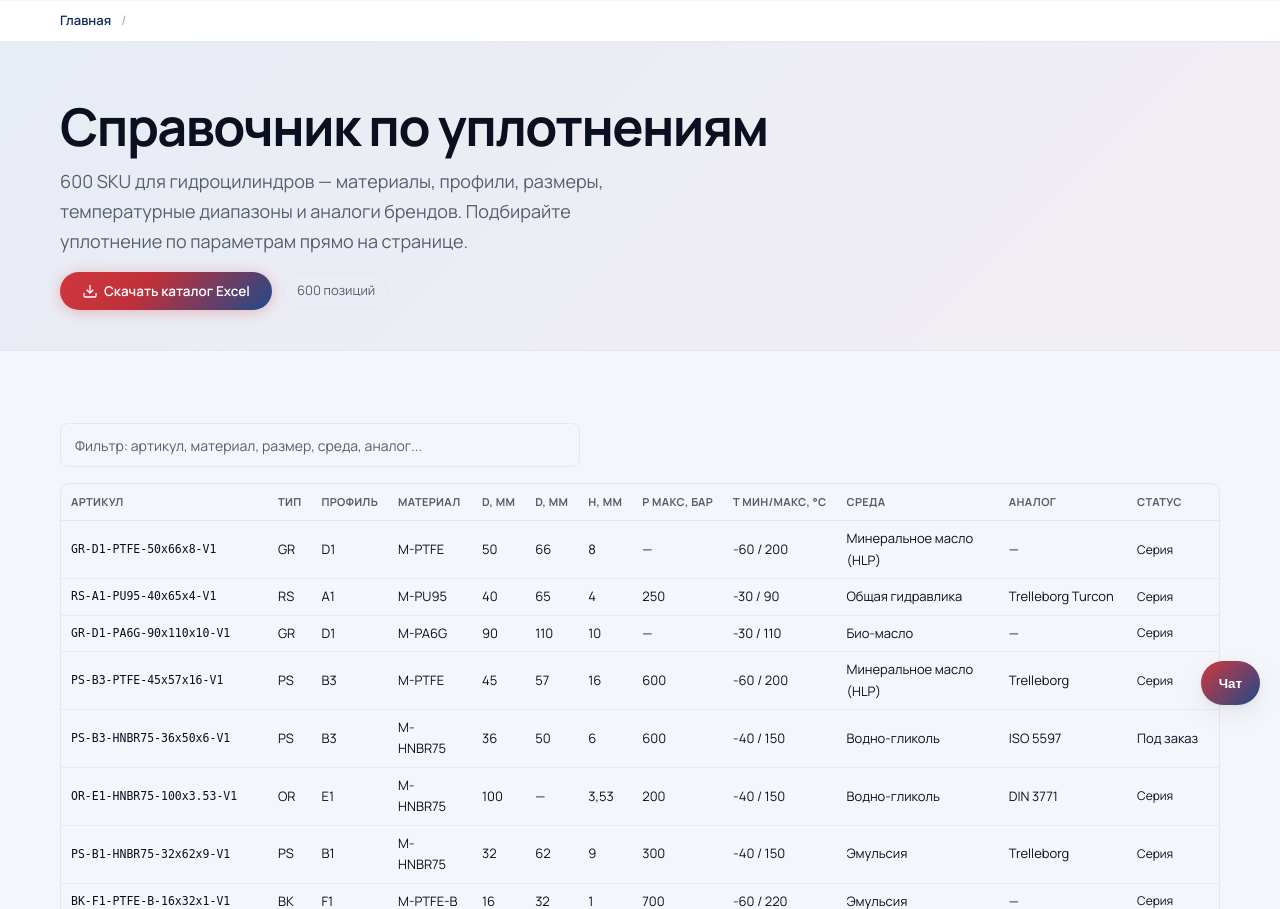
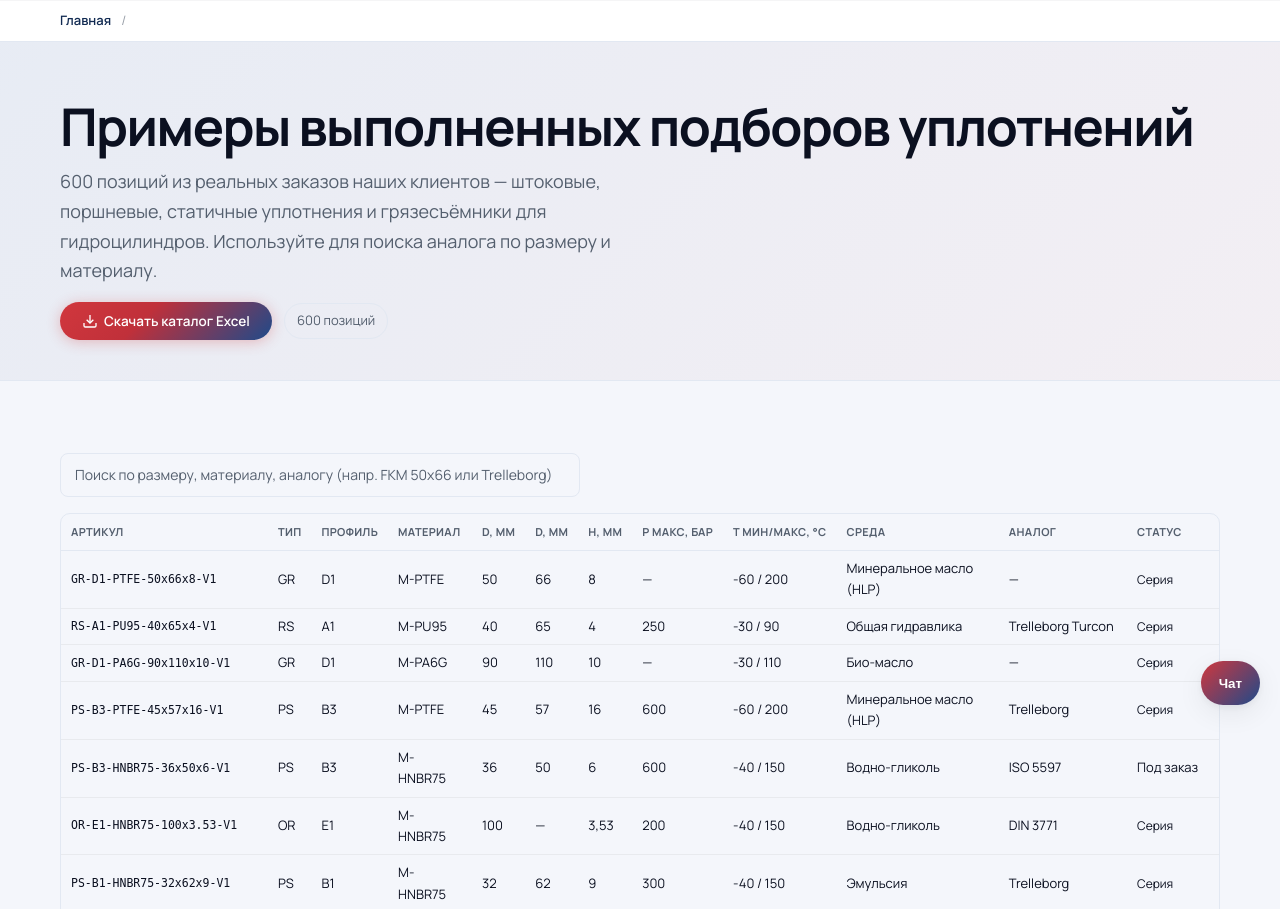
Before and after one commit to ITENCH21/westseal, a Django app: page /guide/ in a window 1280 px wide. Shown: the part 75-984 px from the top of the page. Run offline with Django 5.2, Linux system fonts and the light colour scheme; data comes from the database, SQL or seed files in the repository; data that the repository does not hold is empty; parts of the project's set-up code (start-up, migrations or seed data) failed here and were passed over.

Commit message:
fix: страница /guide/ — позиционирование как реальные подборы для заказчиков

```diff
--- a/templates/core/guide.html
+++ b/templates/core/guide.html
@@ -2,14 +2,14 @@
 {% load i18n %}
 {% load static %}
 
-{% block title %}Справочник по уплотнениям — материалы, профили, 600 SKU | WESTSEAL{% endblock %}
-{% block meta_description %}Онлайн-справочник уплотнений: 600 SKU для гидроцилиндров. Материалы FKM, NBR, PTFE, HNBR, PU — температура, давление, совместимость. Профили Rod Seal, Piston Seal, Wiper. Скачать каталог Excel.{% endblock %}
+{% block title %}Примеры подбора уплотнений для заказчиков — 600 позиций | WESTSEAL{% endblock %}
+{% block meta_description %}600 позиций уплотнений из реальных заказов наших клиентов: FKM, NBR, PTFE, HNBR, PU — давление до 700 бар, температура от −60 до +220°C, аналоги Trelleborg, ISO. Подберите аналог по размеру и материалу.{% endblock %}
 
 {% block content %}
 <section class="page-hero">
   <div class="container">
-    <h1>{% trans "Справочник по уплотнениям" %}</h1>
-    <p class="lead">{% trans "600 SKU для гидроцилиндров — материалы, профили, размеры, температурные диапазоны и аналоги брендов. Подбирайте уплотнение по параметрам прямо на странице." %}</p>
+    <h1>{% trans "Примеры выполненных подборов уплотнений" %}</h1>
+    <p class="lead">{% trans "600 позиций из реальных заказов наших клиентов — штоковые, поршневые, статичные уплотнения и грязесъёмники для гидроцилиндров. Используйте для поиска аналога по размеру и материалу." %}</p>
     <div style="margin-top:16px;display:flex;gap:12px;flex-wrap:wrap;align-items:center;">
       <a href="{% static 'files/catalog_uplotneniy.xlsx' %}"
          class="btn primary"
@@ -30,7 +30,7 @@
         id="guide-filter"
         type="search"
         class="guide-filter-input"
-        placeholder="{% trans 'Фильтр: артикул, материал, размер, среда, аналог...' %}"
+        placeholder="{% trans 'Поиск по размеру, материалу, аналогу (напр. FKM 50x66 или Trelleborg)...' %}"
         autocomplete="off"
         aria-label="{% trans 'Поиск по каталогу' %}"
       >
@@ -83,8 +83,8 @@
 <section class="section muted">
   <div class="container">
     <div class="section-head">
-      <h2>{% trans "Материалы уплотнений" %}</h2>
-      <p>{% trans "Сравнение эластомеров и пластиков по твёрдости, рабочей температуре и химической совместимости." %}</p>
+      <h2>{% trans "Материалы, применяемые в заказах" %}</h2>
+      <p>{% trans "Эластомеры и пластики, которые мы регулярно подбираем и поставляем для клиентов — с указанием температурных диапазонов и химической совместимости." %}</p>
     </div>
     <div class="guide-table-wrap">
       <table class="guide-table guide-table--ref">
@@ -121,8 +121,8 @@
 <section class="section">
   <div class="container">
     <div class="section-head">
-      <h2>{% trans "Профили уплотнений" %}</h2>
-      <p>{% trans "Штоковые (Rod Seal), поршневые (Piston Seal), грязесъёмники (Wiper), направляющие (Wear Ring) и статические уплотнения." %}</p>
+      <h2>{% trans "Профили, которые мы поставляли" %}</h2>
+      <p>{% trans "Штоковые (Rod Seal), поршневые (Piston Seal), грязесъёмники (Wiper), направляющие (Wear Ring) и статика — примеры реальных подборов." %}</p>
     </div>
     <div class="guide-table-wrap">
       <table class="guide-table guide-table--ref">
@@ -161,8 +161,8 @@
 <section class="section muted">
   <div class="container">
     <div class="section-head">
-      <h2>{% trans "Условия применения" %}</h2>
-      <p>{% trans "Теги условий, которые связывают профиль и материал с конкретными задачами." %}</p>
+      <h2>{% trans "Условия реальных заказов" %}</h2>
+      <p>{% trans "Классификация условий, с которыми обращались наши клиенты при постановке задачи." %}</p>
     </div>
     <div class="grid-3">
       {% for c in conditions %}
@@ -179,8 +179,8 @@
 {# ── CTA ──────────────────────────────────────────────────────────────── #}
 <section class="section">
   <div class="container" style="text-align:center;max-width:640px;">
-    <h2>{% trans "Не нашли нужный размер?" %}</h2>
-    <p class="lead">{% trans "Подбираем аналоги по образцу, чертежу или техническим требованиям. Производство малых партий." %}</p>
+    <h2>{% trans "Нужно подобрать аналог или изготовить?" %}</h2>
+    <p class="lead">{% trans "Отправьте заявку — подберём аналог по образцу, чертежу или артикулу. Работаем с гидравликой, пневматикой, пищевой промышленностью и спецтехникой." %}
     <div style="display:flex;gap:12px;justify-content:center;flex-wrap:wrap;margin-top:20px;">
       <a href="/support/requests/new/" class="btn primary">{% trans "Отправить заявку" %}</a>
       <a href="/catalog/" class="btn ghost">{% trans "Каталог манжет" %}</a>
```
